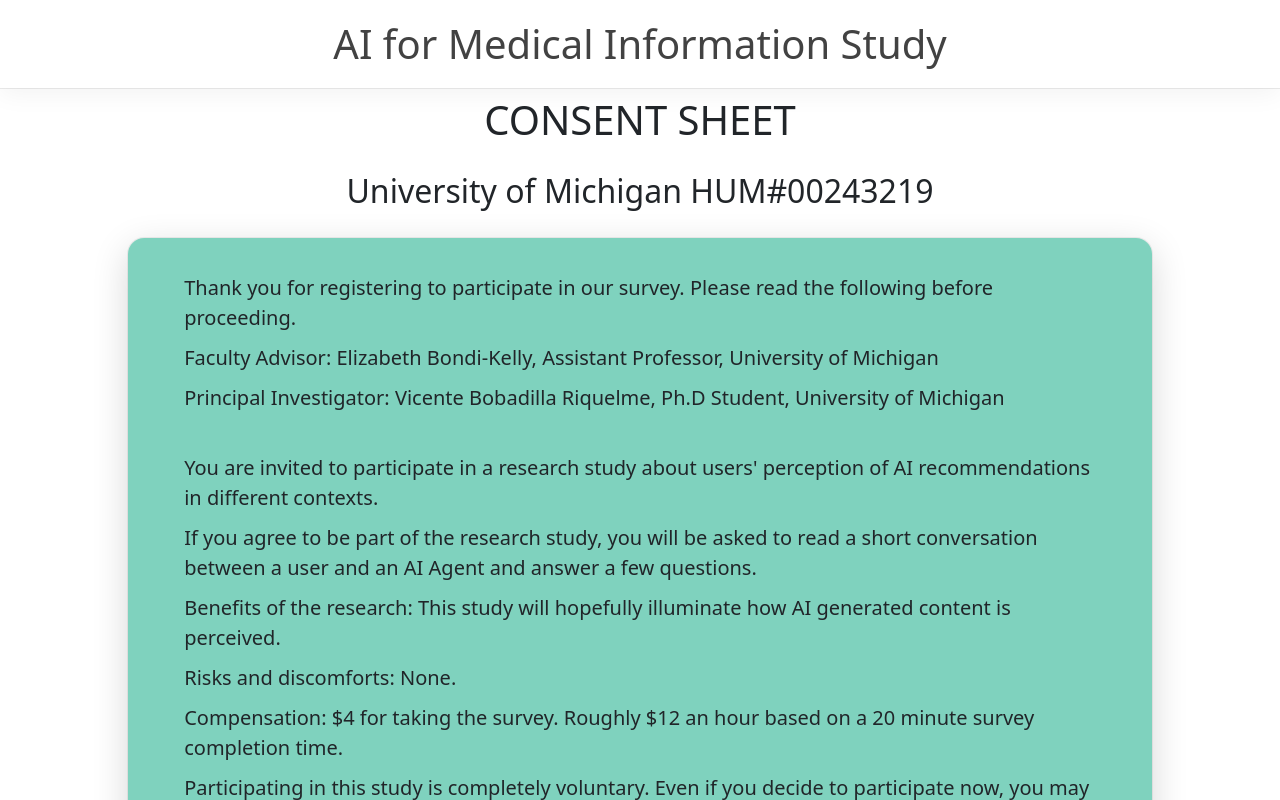
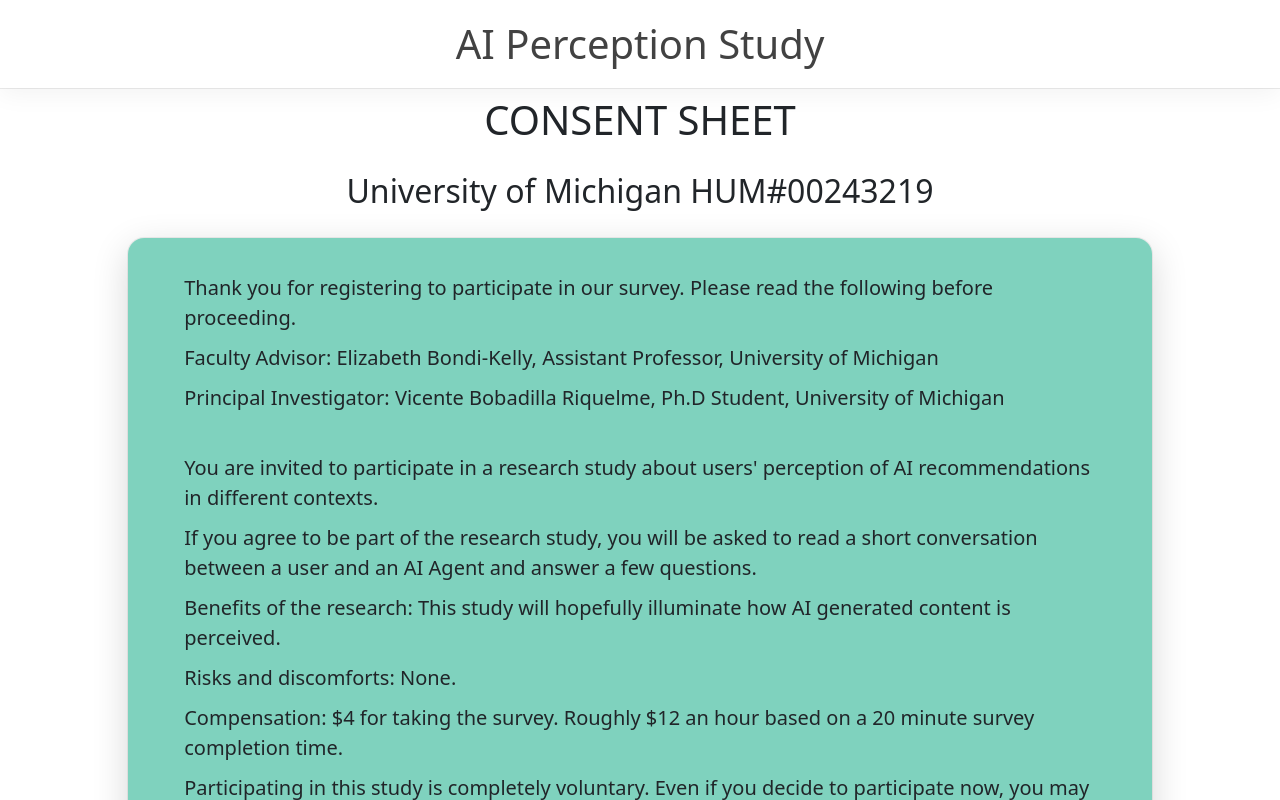
Before and after one commit to riquelmev/digital-nudge-tool-clone, a React (Create React App) app: page /4 in a window 1280 px wide. Shown: the top 800 px of the page. Built offline with nearby package versions, Linux system fonts and the light colour scheme.

Commit message:
changed title

```diff
--- a/src/App.js
+++ b/src/App.js
@@ -516,7 +516,7 @@
     <div className="App">
       {/* 1. Header  */}
       <div className="title-box" id="title">
-        <h1 className='title'> AI for Medical Information Study </h1>
+        <h1 className='title'> AI Perception Study </h1>
       </div>
 
 
```
